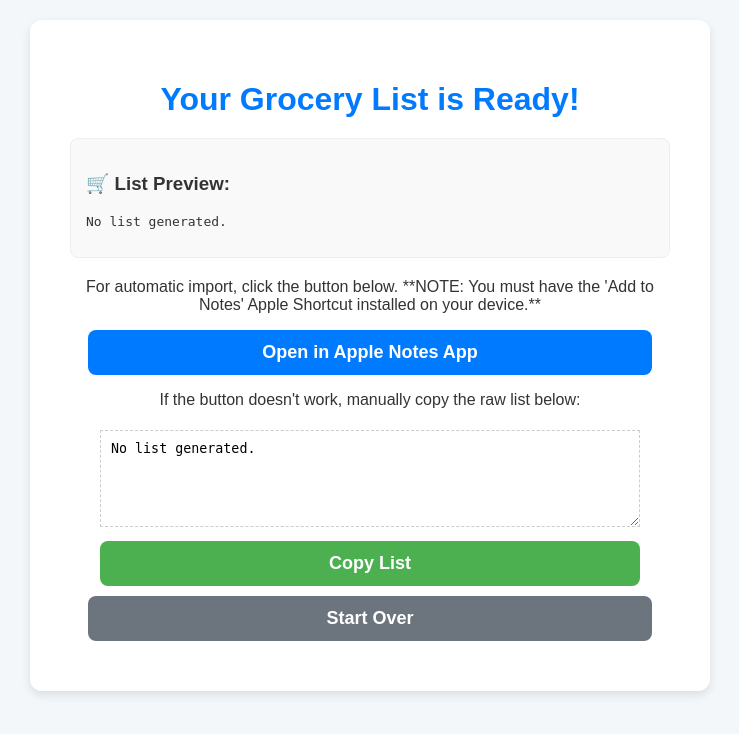
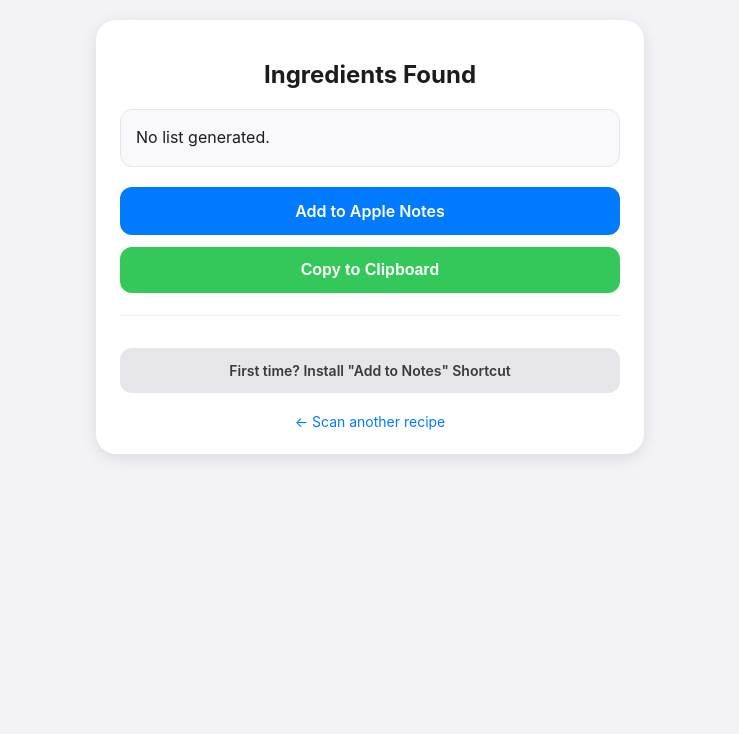
Before and after one commit to MookDavie/Grocery-List-Populator-, a Flask app: page /result in a window 1280 px wide. Shown: the top 734 px of the page, without its empty margins (270-1009 px from the left). Run offline with Flask 3, Linux system fonts and the light colour scheme.

Commit message:
Revamp result.html for ingredient list display

```diff
--- a/templates/result.html
+++ b/templates/result.html
@@ -3,43 +3,130 @@
 <head>
     <meta charset="UTF-8">
     <meta name="viewport" content="width=device-width, initial-scale=1.0">
-    <title>Grocery List Generated</title>
-    <link rel="stylesheet" href="{{ url_for('static', filename='style.css') }}">
+    <title>Your Ingredient List</title>
+    <style>
+        :root {
+            --primary: #007AFF;
+            --secondary: #5856D6;
+            --bg: #f2f2f7;
+            --card: #ffffff;
+            --text: #1c1c1e;
+        }
+
+        body {
+            font-family: -apple-system, BlinkMacSystemFont, "Segoe UI", Roboto, Helvetica, Arial, sans-serif;
+            background-color: var(--bg);
+            color: var(--text);
+            display: flex;
+            justify-content: center;
+            padding: 20px;
+            margin: 0;
+        }
+
+        .container {
+            width: 100%;
+            max-width: 500px;
+            background: var(--card);
+            padding: 24px;
+            border-radius: 20px;
+            box-shadow: 0 4px 15px rgba(0,0,0,0.1);
+        }
+
+        h1 { font-size: 24px; margin-bottom: 20px; text-align: center; }
+
+        .ingredient-box {
+            background: #f9f9fb;
+            border: 1px solid #e5e5ea;
+            padding: 15px;
+            border-radius: 12px;
+            margin-bottom: 20px;
+            line-height: 1.6;
+            max-height: 300px;
+            overflow-y: auto;
+        }
+
+        .button-stack {
+            display: flex;
+            flex-direction: column;
+            gap: 12px;
+        }
+
+        .btn {
+            display: block;
+            text-align: center;
+            padding: 14px;
+            border-radius: 12px;
+            text-decoration: none;
+            font-weight: 600;
+            font-size: 16px;
+            border: none;
+            cursor: pointer;
+            transition: opacity 0.2s;
+        }
+
+        .btn:active { opacity: 0.7; }
+
+        .btn-apple { background-color: var(--primary); color: white; }
+        .btn-copy { background-color: #34c759; color: white; }
+        .btn-setup { background-color: #e5e5ea; color: #3a3a3c; font-size: 14px; margin-top: 10px; }
+
+        .back-link {
+            display: block;
+            text-align: center;
+            margin-top: 20px;
+            color: var(--primary);
+            text-decoration: none;
+            font-size: 14px;
+        }
+    </style>
 </head>
 <body>
-    <div class="container">
-        <h1>Your Grocery List is Ready!</h1>
 
-        <div class="list-container">
-            <h3>🛒 List Preview:</h3>
-            <p class="list-preview">{{ display_list | safe }}</p>
-        </div>
+<div class="container">
+    <h1>Ingredients Found</h1>
 
-        <p class="instruction">
-            For automatic import, click the button below. **NOTE: You must have the 'Add to Notes' Apple Shortcut installed on your device.**
-        </p>
+    <div class="ingredient-box" id="ingredientList">
+        {{ display_list|safe }}
+    </div>
 
-        <a href="{{ shortcut_link }}" class="button-link primary-button">
-            Open in Apple Notes App
+    <div class="button-stack">
+        <a href="{{ shortcut_link }}" class="btn btn-apple">
+            Add to Apple Notes
         </a>
 
-        <p class="manual-copy">
-            If the button doesn't work, manually copy the raw list below:
-        </p>
-        <textarea id="rawList" rows="5" readonly>{{ raw_list }}</textarea>
-        <button onclick="copyToClipboard()">Copy List</button>
+        <button onclick="copyToClipboard()" class="btn btn-copy" id="copyBtn">
+            Copy to Clipboard
+        </button>
 
-        <a href="{{ url_for('index') }}" class="button-link secondary-button">Start Over</a>
+        <hr style="border: 0; border-top: 1px solid #eee; margin: 10px 0;">
+
+        <a href="YOUR_ICLOUD_SHORTCUT_LINK_HERE" target="_blank" class="btn btn-setup">
+            First time? Install "Add to Notes" Shortcut
+        </a>
     </div>
 
-    <script>
-        function copyToClipboard() {
-            var copyText = document.getElementById("rawList");
-            copyText.select();
-            copyText.setSelectionRange(0, 99999); // For mobile devices
-            document.execCommand("copy");
-            alert("List copied to clipboard!");
-        }
-    </script>
+    <a href="/" class="back-link">← Scan another recipe</a>
+</div>
+
+<script>
+    function copyToClipboard() {
+        // This takes the raw text we passed from Python
+        const text = `{{ raw_list }}`;
+
+        navigator.clipboard.writeText(text).then(() => {
+            const btn = document.getElementById('copyBtn');
+            btn.innerText = "✓ Copied!";
+            btn.style.backgroundColor = "#28a745";
+
+            setTimeout(() => {
+                btn.innerText = "Copy to Clipboard";
+                btn.style.backgroundColor = "#34c759";
+            }, 2000);
+        }).catch(err => {
+            alert('Could not copy text: ', err);
+        });
+    }
+</script>
+
 </body>
 </html>
```
